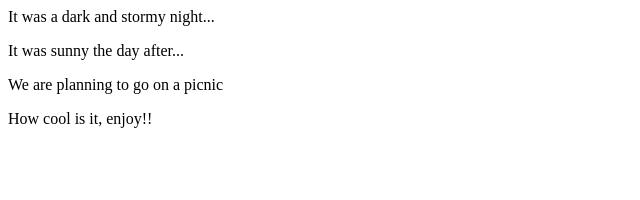
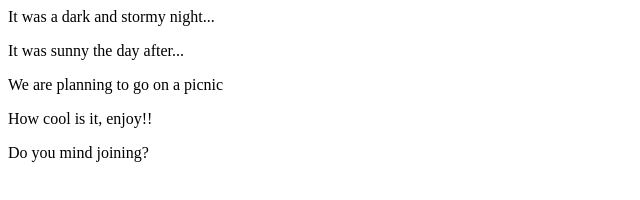
Before and after one commit to Sneha-ks/fireside-story, a plain HTML site: page index.html in a window 1280 px wide. Shown: the whole page, without its empty margins (0-640 px from the left). Drawn offline with Linux system fonts and the light colour scheme.

Commit message:
added fifth line of story

```diff
--- a/index.html
+++ b/index.html
@@ -4,5 +4,6 @@
     <p> It was sunny the day after...</p>
     <p>We are planning to go on a picnic</p>
     <p>How cool is it,  enjoy!!</p>
+    <p>Do you mind joining?</p>
   </body>
 </html>
```
